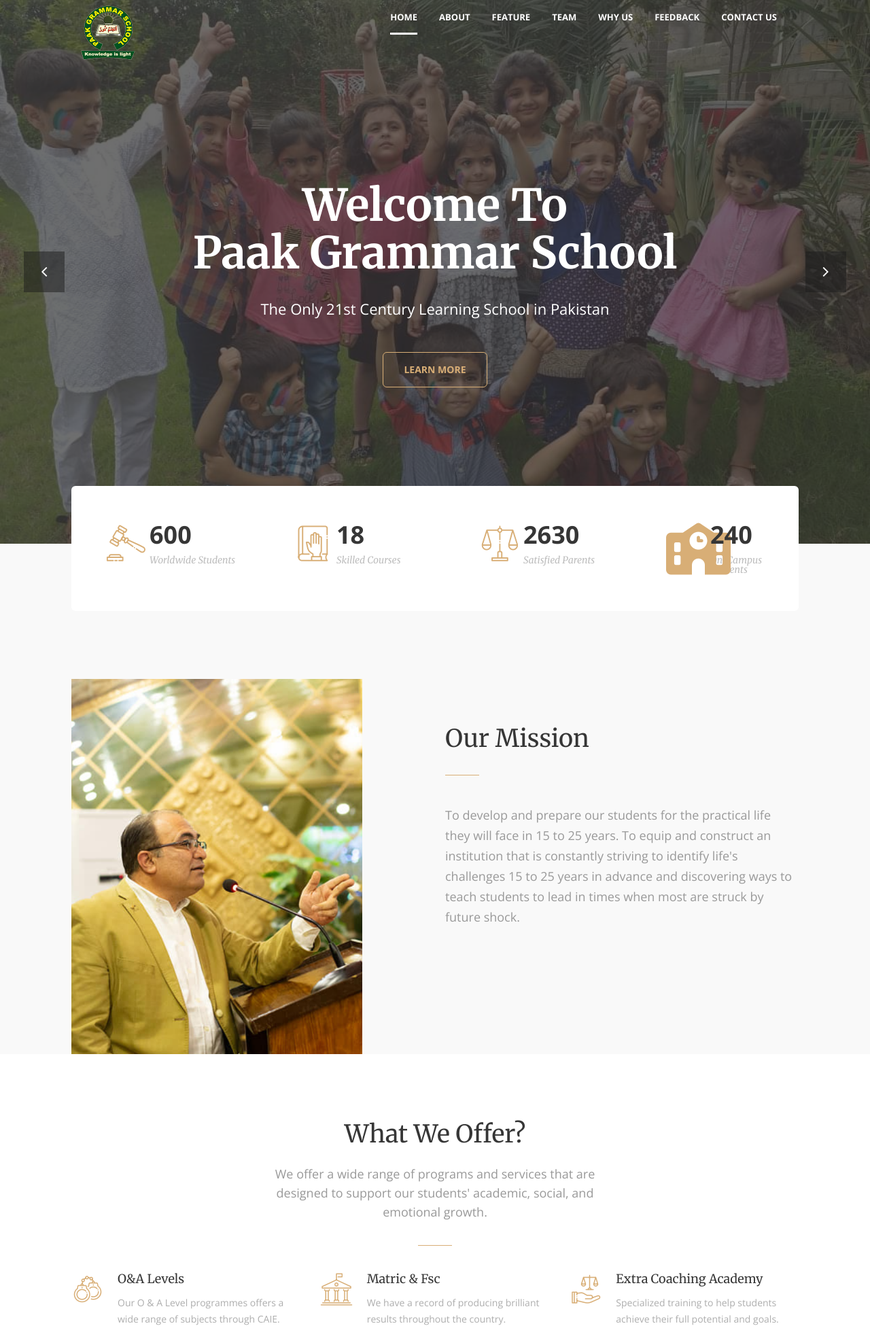
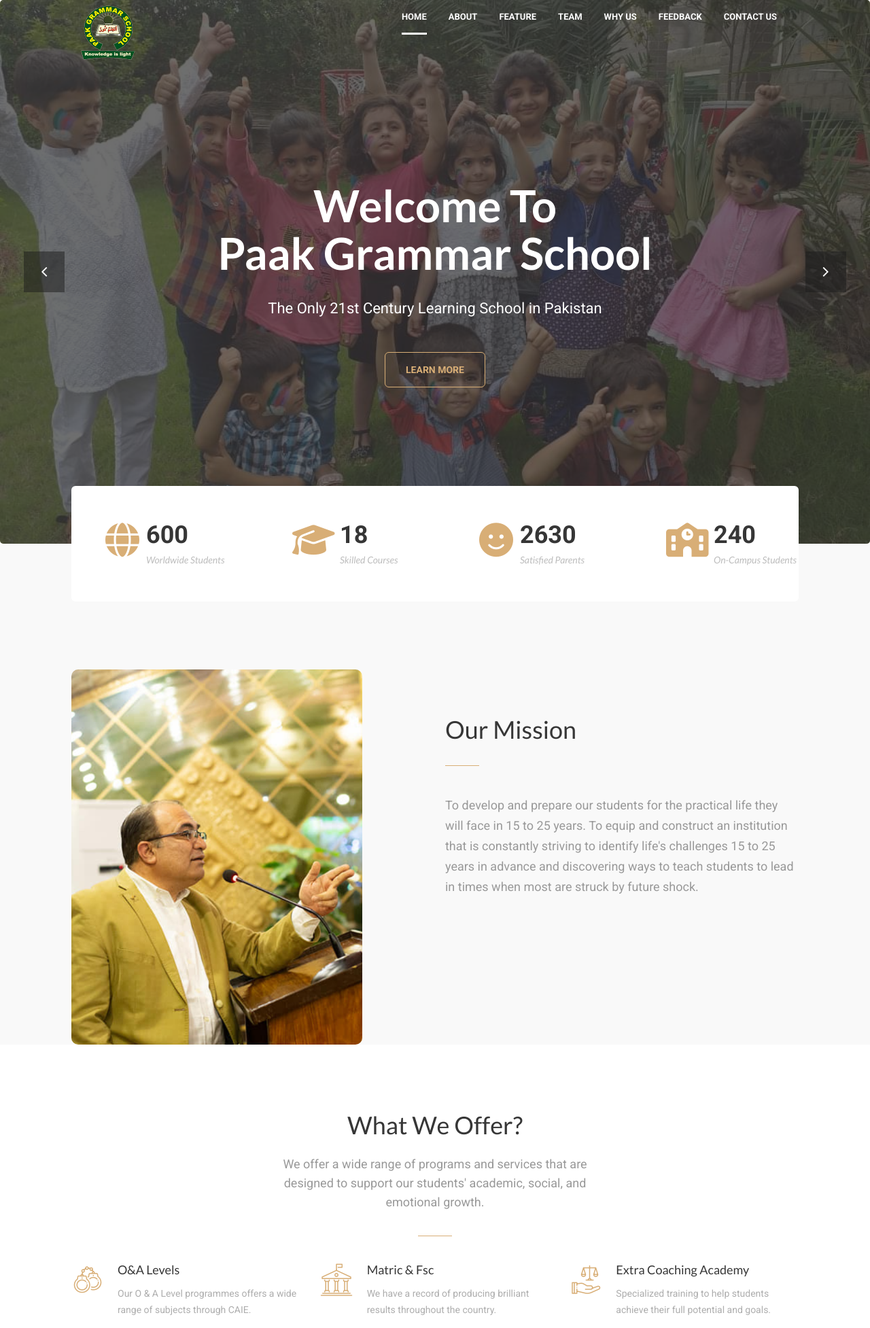
Before and after one commit to Sheharyar123/PGS, a Django app: page / in a window 1280 px wide. Shown: the top 1954 px of the page at 68% size. Run offline with Django 4.2, Linux system fonts and the light colour scheme; parts of the project's set-up code (start-up, migrations or seed data) failed here and were passed over; some libraries are stand-ins or nearby versions; some web fonts are replaced.

Commit message:
fix css mistakes and change font family

```diff
--- a/static/css/style.css
+++ b/static/css/style.css
@@ -93,7 +93,7 @@
 }
 body {
   background-color: #ffffff;
-  font-family: "Open Sans", sans-serif;
+  font-family: "Roboto", sans-serif;
   font-size: 13px;
   font-weight: 400;
   color: #999999;
@@ -155,6 +155,10 @@
 }
 .fullscreen {
   height: 100vh !important;
+}
+
+img {
+  border-radius: 10px;
 }
 /* Custom, iPhone Retina */
 /* Small Devices, Tablets */
@@ -181,7 +185,7 @@
 h5,
 h6 {
   color: #363636;
-  font-family: "Merriweather", serif;
+  font-family: "Lato", sans-serif;
   font-weight: 700;
   margin: 0 0 28px;
   line-height: 1;
@@ -894,6 +898,7 @@
   background-position: center center;
   width: 100%;
   height: 100%;
+  border-radius: 5px;
 }
 .bg-overlay:before {
   content: "";
@@ -1111,7 +1116,7 @@
     #BUTTONS
 \*------------------------------------*/
 .btn {
-  font-family: "Open Sans", sans-serif;
+  font-family: "Roboto", sans-serif;
   position: relative;
   z-index: 2;
   font-size: 14px;
@@ -1431,7 +1436,7 @@
     #Heading
 \*------------------------------------*/
 .heading .heading--title {
-  font-family: "Merriweather", serif;
+  font-family: "Lato", sans-serif;
   color: #363636;
   font-size: 36px;
   font-weight: 400;
@@ -1459,7 +1464,7 @@
   margin-left: -25px;
 }
 .heading .heading--desc {
-  font-family: "Open Sans", sans-serif;
+  font-family: "Roboto", sans-serif;
   font-size: 18px;
   font-weight: 400;
   line-height: 28px;
@@ -1987,7 +1992,7 @@
 }
 .slider .slide--headline {
   color: #ffffff;
-  font-family: "Merriweather", serif;
+  font-family: "Lato", sans-serif;
   font-size: 65px;
   font-weight: 700;
   line-height: 70px;
@@ -1996,7 +2001,7 @@
 }
 .slider .slide--bio {
   color: #ffffff;
-  font-family: "Open Sans", sans-serif;
+  font-family: "Roboto", sans-serif;
   font-size: 22px;
   font-weight: 400;
   line-height: 34px;
@@ -2166,7 +2171,7 @@
   animation: pulse 0.9s infinite;
 }
 .feature-panel .feature--content h3 {
-  font-family: "Merriweather", serif;
+  font-family: "Lato", sans-serif;
   color: #363636;
   font-size: 18px;
   font-weight: 400;
@@ -2236,7 +2241,7 @@
   font-weight: 400;
   line-height: 30px;
   margin-bottom: 20px;
-  font-family: "Open Sans", sans-serif;
+  font-family: "Roboto", sans-serif;
 }
 .about .signture {
   margin-top: 20px;
@@ -2892,7 +2897,7 @@
 }
 .count-box .count-icon {
   color: #d8ae76;
-  font-size: 76px;
+  font-size: 50px;
   margin-bottom: 10px;
   line-height: 1;
   position: absolute;
@@ -2900,20 +2905,20 @@
   left: 50px;
 }
 .count-box .count-content {
-  padding-left: 65px;
+  padding-left: 60px;
 }
 .count-box .counting {
   color: #363636;
   font-size: 36px;
   font-weight: 700;
-  font-family: "Open Sans", sans-serif;
+  font-family: "Roboto", sans-serif;
   line-height: 1;
   margin-bottom: 12px;
   position: relative;
 }
 .count-title {
   color: #bdbdbd;
-  font-family: "Merriweather", serif;
+  font-family: "Lato", sans-serif;
   font-size: 14px;
   font-weight: 400;
   line-height: 1;
@@ -3736,8 +3741,16 @@
   .btn {
     padding: 10px 20px;
   }
+  .owl-nav {
+    display: none;
+  }
 }
 
 .container {
   max-width: 1100px !important;
 }
+
+.school-content,
+.skill-content {
+  padding-left: 70px !important;
+}
--- a/templates/_base.html
+++ b/templates/_base.html
@@ -27,11 +27,14 @@
       crossorigin="anonymous"
       referrerpolicy="no-referrer"
     />
-    <link
+    {% comment %} <link
       href="http://fonts.googleapis.com/css?family=Open+Sans:300,300i,400,400i,600,600i,700,700i%7CMerriweather:300,300i,400,400i,700,700i,900,900i"
       rel="stylesheet"
       type="text/css"
-    />
+    /> {% endcomment %}
+    <link rel="preconnect" href="https://fonts.googleapis.com">
+    <link rel="preconnect" href="https://fonts.gstatic.com" crossorigin>
+    <link href="https://fonts.googleapis.com/css2?family=Lato:ital,wght@0,300;0,400;0,700;1,300;1,400;1,700&family=Roboto:ital,wght@0,300;0,400;0,500;0,700;1,300;1,400;1,500;1,700&display=swap" rel="stylesheet">
     <link href="{% static 'css/external.css' %}" rel="stylesheet" />
     <link href="{% static 'css/bootstrap.min.css' %}" rel="stylesheet" />
     <link href="{% static 'css/style.css' %}" rel="stylesheet" />
--- a/templates/core/index.html
+++ b/templates/core/index.html
@@ -134,7 +134,8 @@
             <div class="col-xs-12 col-sm-6 col-md-3">
               <div class="count-box">
                 <div class="count-icon">
-                  <i class="icon icon-noun_740327_cc"></i>
+                  {% comment %} <i class="icon icon-noun_740327_cc"></i> {% endcomment %}
+                  <i class="fa-solid fa-globe"></i>
                 </div>
                 <div class="count-content">
                   <div class="counting">600</div>
@@ -146,9 +147,10 @@
             <div class="col-xs-12 col-sm-6 col-md-3">
               <div class="count-box">
                 <div class="count-icon">
-                  <i class="icon icon-noun_740337_cc"></i>
+                  {% comment %} <i class="icon icon-noun_740337_cc"></i> {% endcomment %}
+                  <i class="fa-solid fa-graduation-cap"></i>
                 </div>
-                <div class="count-content">
+                <div class="count-content skill-content">
                   <div class="counting">18</div>
                   <div class="count-title">Skilled courses</div>
                 </div>
@@ -158,7 +160,8 @@
             <div class="col-xs-12 col-sm-6 col-md-3">
               <div class="count-box">
                 <div class="count-icon">
-                  <i class="icon icon-noun_740291_cc"></i>
+                  {% comment %} <i class="icon icon-noun_740291_cc"></i> {% endcomment %}
+                  <i class="fa-solid fa-face-smile"></i>
                 </div>
                 <div class="count-content">
                   <div class="counting">2630</div>
@@ -172,7 +175,7 @@
                 <div class="count-icon">
                   <i class="fa-solid fa-school"></i>
                 </div>
-                <div class="count-content">
+                <div class="count-content school-content">
                   <div class="counting">240</div>
                   <div class="count-title">On-campus students</div>
                 </div>
@@ -291,7 +294,7 @@
                 <i class="icon icon-noun_741298_cc"></i>
               </div>
               <div class="feature--content">
-                <h3>Co curricular Activities</h3>
+                <h3>Co-curricular Activities</h3>
                 <p>Activities to develop important skills beyond academics.</p>
               </div>
             </div>
```
Also changed, not shown: other parts of static/css/style.css (+20 -20 lines), pgs_main/settings.py (+10 -10 lines).
